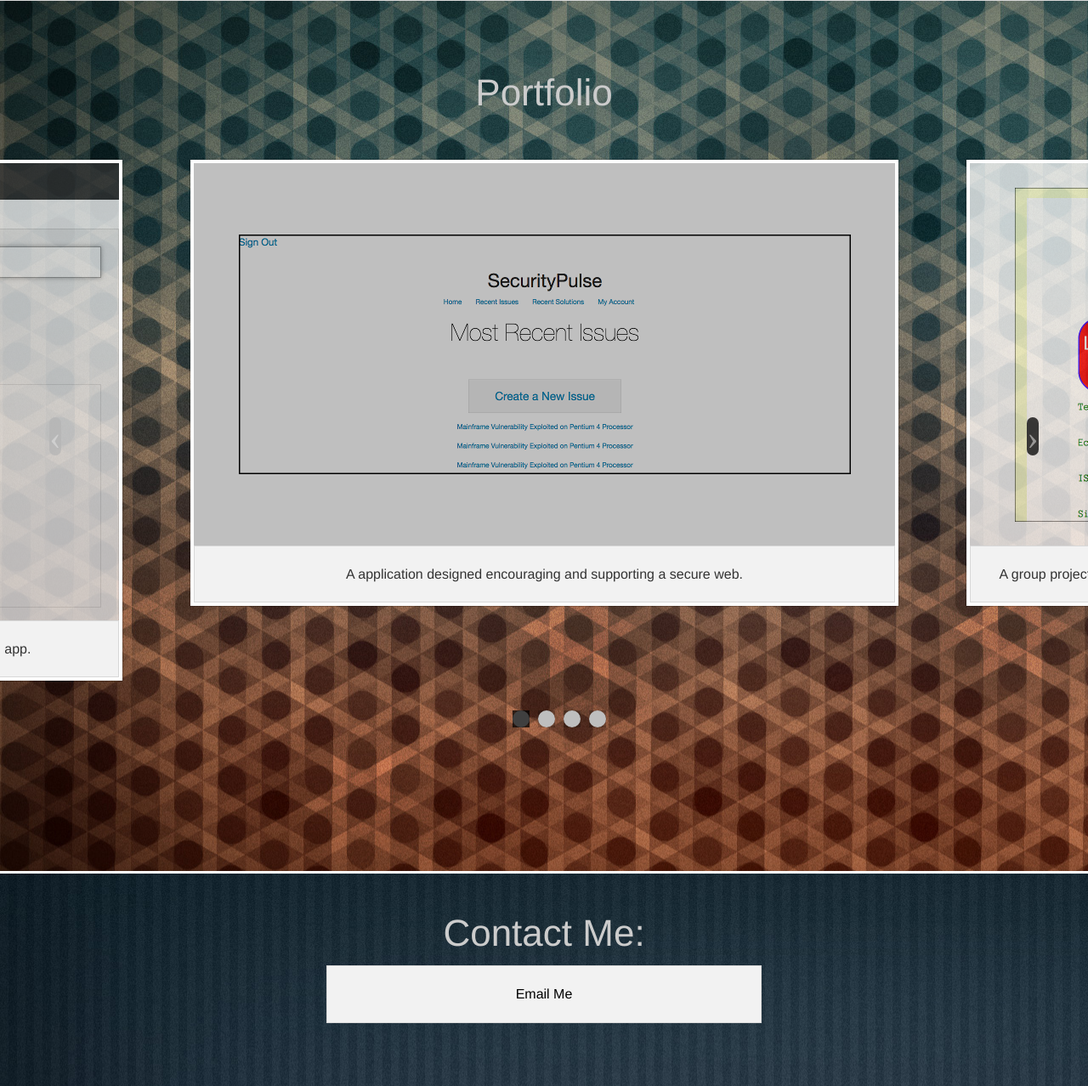
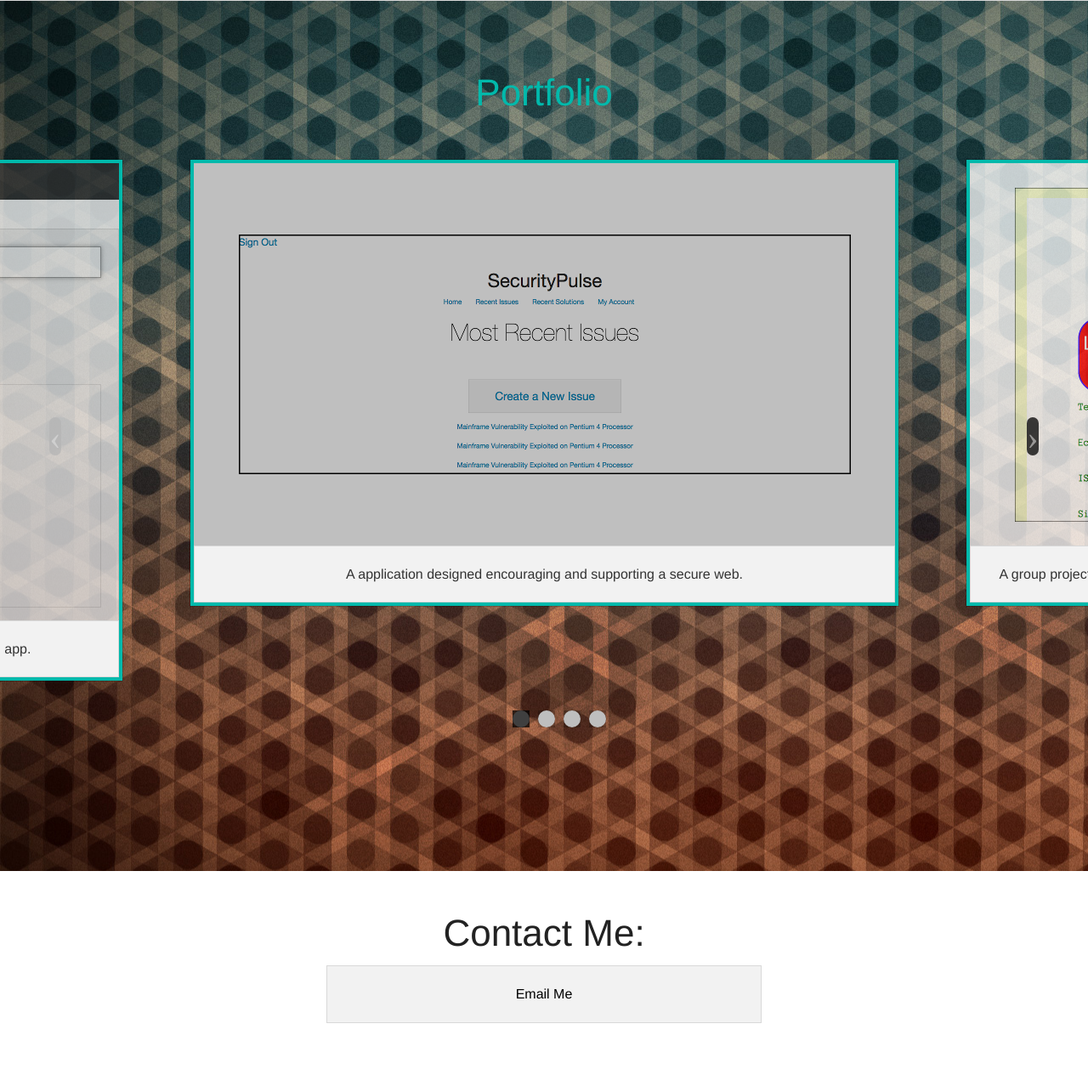
Before and after one commit to dmc2015/portfolio, a PHP site: page / in a window 1280 px wide. Shown: the part 870-2148 px from the top of the page at 85% size. Run offline with PHP 8.4, Linux system fonts and the light colour scheme; some libraries are stand-ins or nearby versions.

Commit message:
continued style changing, doing colors, leaving typography for last. modded icon for github to incorporate brand colors

```diff
--- a/css/about.css
+++ b/css/about.css
@@ -61,7 +61,7 @@
 }
 
 li.about-list{
-  border: 3px solid white;
+  border: 4px solid white;
 }
 
 .more-about{
@@ -81,6 +81,15 @@
 
 }
 
+li.slick-slide{
+  border-color: #00B9AB;
+}
+
+/*<div class="slick-track" style="opacity: 1; width: 25000px; transform: translate3d(-2861px, 0px, 0px);"><li class="about-list slick-slide slick-cloned" data-slick-index="-2" aria-hidden="true">*/
+
+div .slick-track{
+  /*max-width: 100% !important;*/
+}
 /*.so-excited{
   padding-left: 20px;
 }*/
--- a/css/contactform.css
+++ b/css/contactform.css
@@ -32,7 +32,8 @@
 
 div#contact{
   /*background-color: #BE774C;*/
-  background-image: url("../images/bg-5-full.jpg");
+  /*background-image: url("../images/bg-5-full.jpg");*/
+
 }
 
 
@@ -40,9 +41,9 @@
 background-color: black;
 }
 
-.contact-form *{
+/*.contact-form *{
   color: #ccc;
-}
+}*/
 
 .contact-form input[type="submit"]{
 color: black;
--- a/css/theme.css
+++ b/css/theme.css
@@ -93,10 +93,9 @@
 
 
 
-.portfolio-heading{
+.section-heading{
 	margin-top:0;
-	color: #ccc;
-
+	color: #00B9AB;
 }
 
 .portfolio{
--- a/index.html
+++ b/index.html
@@ -98,7 +98,7 @@
 	</section>
 
 <section  id="" class="more-about row">
-	<h1 class="text-center portfolio-heading">More About Me:</h1>
+	<h1 class="text-center section-heading">More About Me:</h1>
 
 	<ul class="slideshow small-block-grid-3">
 
@@ -158,7 +158,7 @@
 
 
 <section  id="portfolio" class="portfolio row">
-	<h1 class="text-center portfolio-heading">Portfolio</h1>
+	<h1 class="text-center section-heading">Portfolio</h1>
 
 	<ul class="slideshow small-block-grid-3">
 		<li class="securitypulse project th">
@@ -195,7 +195,7 @@
 </section>
 <div id="contact" class="contact-form default-contact">
 
-	<h1 class="text-center contact-padding">Contact Me:</h1>
+	<h1 class="text-center contact-padding section-heading">Contact Me:</h1>
 
 	<p class="panel text-center email-contact">
 		<a href="mailto:mclamb.donald@gmail.com">Email Me</a>
--- a/index.php
+++ b/index.php
@@ -114,7 +114,7 @@
 
 
 				<section  id="portfolio" class="portfolio row">
-					<h1 class="text-center portfolio-heading">Portfolio</h1>
+					<h1 class="text-center section-heading">Portfolio</h1>
 
 					<ul class="slideshow small-block-grid-3">
 						<li class="securitypulse project th">
```
